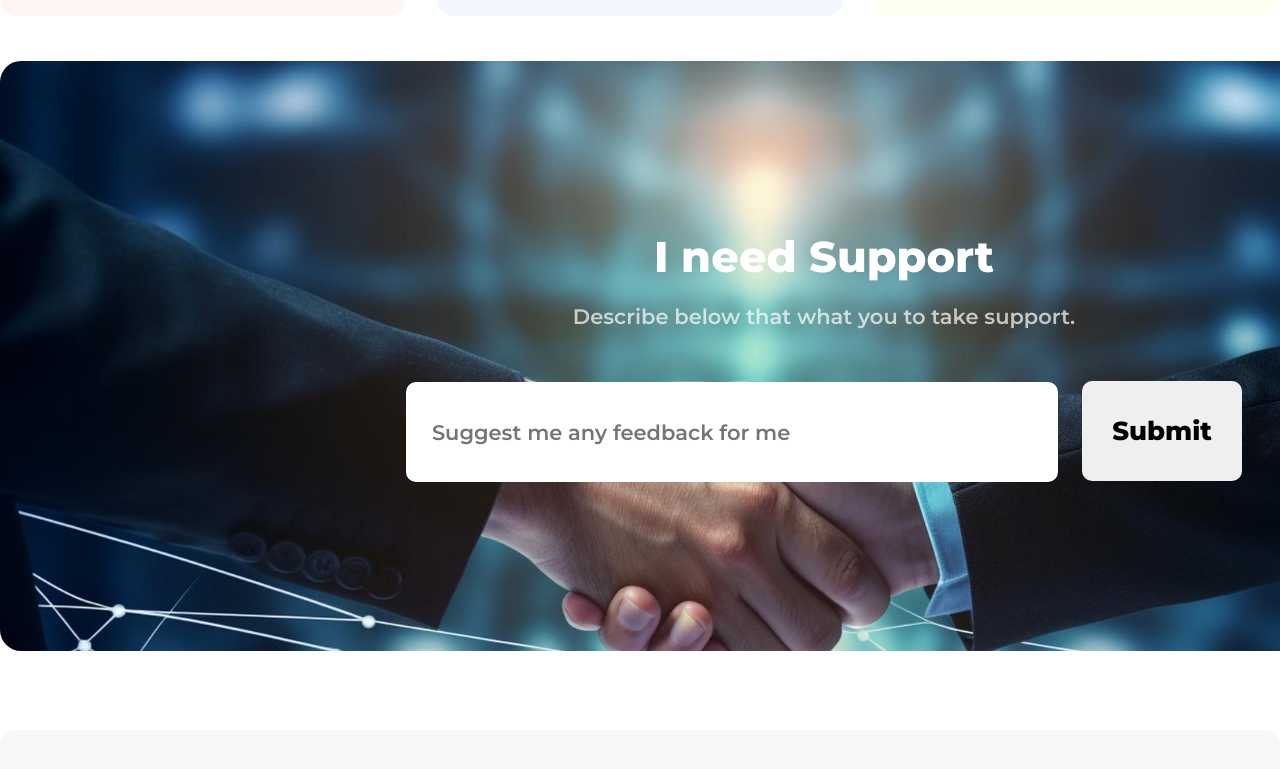
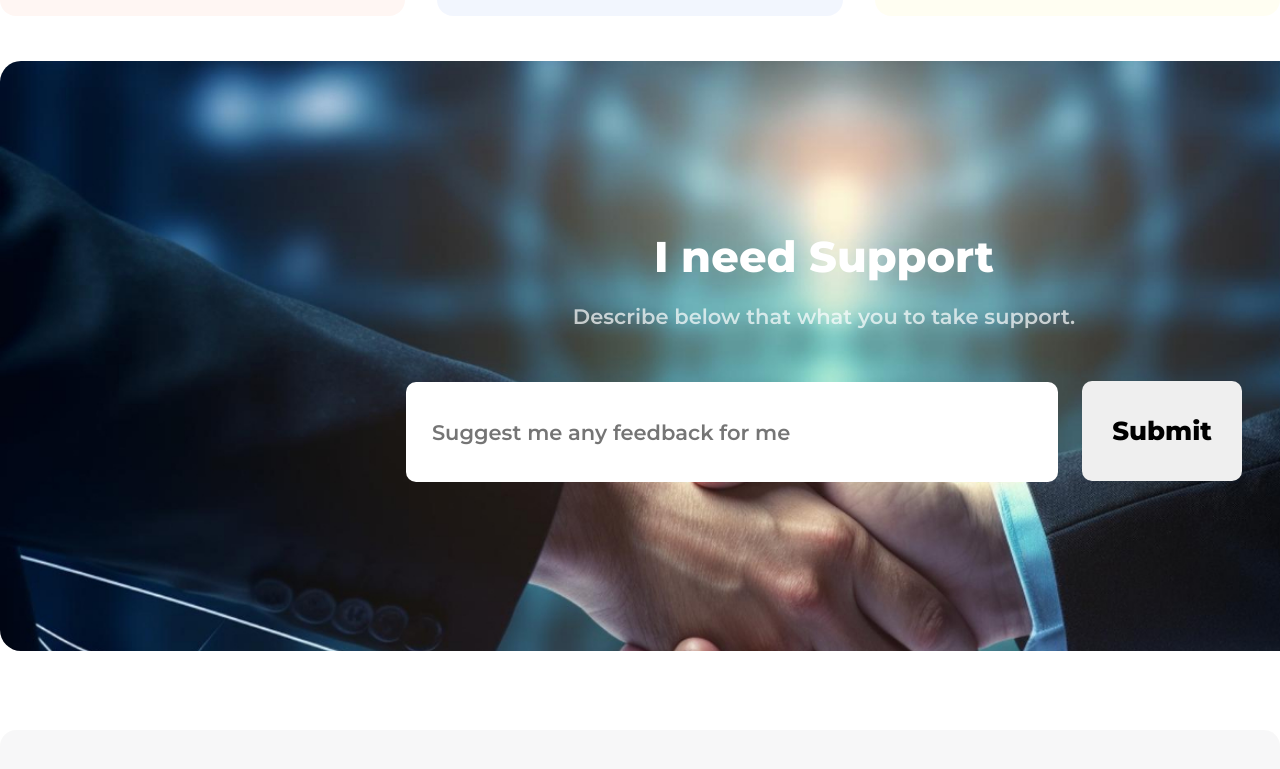
Before and after one commit to designersalim/assignment_01, a plain HTML site: page index.html in a window 1280 px wide. Shown: the part 4794-5563 px from the top of the page. Drawn offline with Linux system fonts and the light colour scheme; a web font is replaced by a local one.

Commit message:
version-6.0

```diff
--- a/index.css
+++ b/index.css
@@ -246,6 +246,10 @@ main{
 .support-section{
     border-radius: 16px;
     background-image: url(assets/handshake.jpg);
+
+/* I am trying many time to give the shadow on the image but this don't take the shadow. Also for this problem I revision previous class related of this. but i don't find any solution. when i give the shadow with liner gradient the image going out.*/
+
+    background-size: cover;
     width: 1520px;
     height: 420px;
     margin: 0 auto;
```
